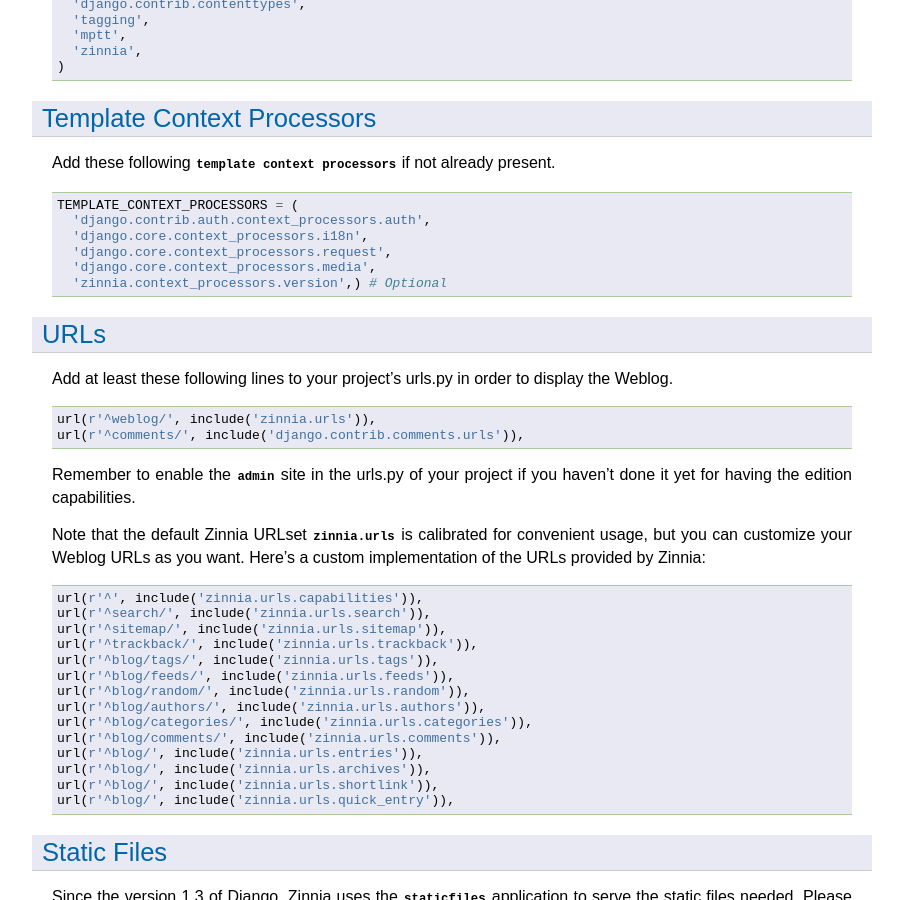
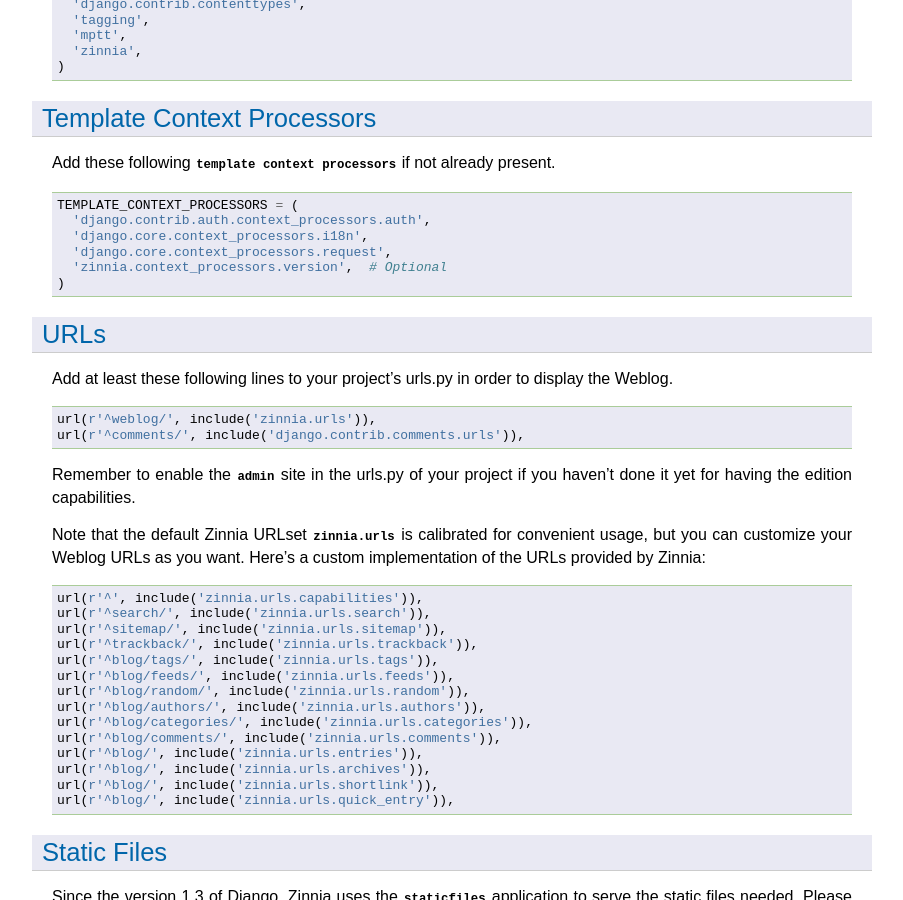
Before and after one commit to Fantomas42/django-blog-zinnia, a Sphinx documentation site: the page built from docs/getting-started/install.rst, in a window 1280 px wide and 900 px high, scrolled down 1198 px. Shown: the whole window, without its empty margins (178-1081 px from the left). Built offline with Sphinx 7.4.7, drawn with Linux system fonts in a browser that asks for light colours.

Commit message:
Review TEMPLATE_CONTEXT_PROCESSORS needed in install section

```diff
--- a/docs/getting-started/install.rst
+++ b/docs/getting-started/install.rst
@@ -94,8 +94,8 @@
     'django.contrib.auth.context_processors.auth',
     'django.core.context_processors.i18n',
     'django.core.context_processors.request',
-    'django.core.context_processors.media',
-    'zinnia.context_processors.version',) # Optional
+    'zinnia.context_processors.version',  # Optional
+  )
 
 .. _urls:
 
```
